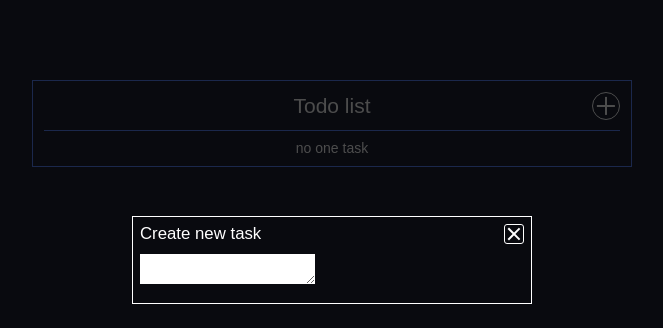
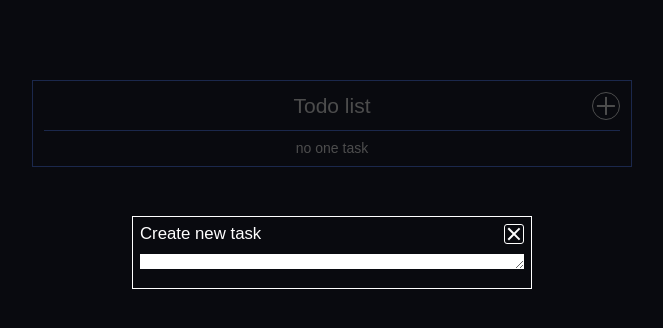
Before and after one commit to Urfeen/todo-lilst, a React (Create React App) app: page / in a window 1280 px wide. Both pictures are taken after a click on the button 913 px from the left and 106 px from the top of the page. Shown: the top 328 px of the page, without its empty margins (308-971 px from the left). Built offline with nearby package versions, Linux system fonts and the light colour scheme.

Commit message:
refactor: change file name

```diff
--- a/src/components/InputText/InputText.jsx
+++ /dev/null
@@ -1,9 +0,0 @@
-import { useRef } from "react";
-
-const InputText = () => {
-  const textArea = useRef();
-
-  return <textarea ref={textArea} />;
-};
-
-export default InputText;
--- a/src/components/Modal/StyledModal.css.js
+++ b/src/components/Modal/StyledModal.css.js
@@ -89,7 +89,7 @@ const StyledModal = styled.div`
     };
   }};
   transition: opacity linear 0.2s;
-  }
+}
 `
 
 export default StyledModal;
--- /dev/null
+++ b/src/components/TextareaWithSubtasks/TextareaWithSubtasks.jsx
@@ -0,0 +1,26 @@
+import { useEffect, useRef } from "react";
+import TextareaAutosize from "react-textarea-autosize";
+import styled from "styled-components";
+
+const StyledTextareaWithSubtasks = styled.div`
+  textarea {
+    width: 100%;
+    color: yellow;
+  }
+`;
+
+const TextareaWithSubtasks = ({ className }) => {
+  let textarea = useRef();
+
+  useEffect(() => {
+    textarea.focus();
+  }, []);
+
+  return (
+    <StyledTextareaWithSubtasks className={className ? className : ""}>
+      <TextareaAutosize ref={(tag) => (textarea = tag)} />
+    </StyledTextareaWithSubtasks>
+  );
+};
+
+export default TextareaWithSubtasks;
--- a/src/components/TodoList.jsx
+++ b/src/components/TodoList.jsx
@@ -3,7 +3,7 @@ import "./TodoList.scss";
 import Modal from "./Modal/Modal.jsx";
 import { nanoid } from "nanoid";
 import { memo, useEffect, useState } from "react";
-import InputText from "./InputText/InputText.jsx";
+import TextareaWithSubtasks from "./TextareaWithSubtasks/TextareaWithSubtasks.jsx";
 import AddButton from "../components/AddButton/AddButton.jsx";
 
 const TodoList = () => {
@@ -64,7 +64,7 @@ const TodoList = () => {
       <header>
         <h1>Todo list</h1>
         <AddButton
-          className="todo-list__add-todo"
+          className="todo-list__add-todo-btn"
           size="2rem"
           onClick={toggleModalHandler}
         />
@@ -74,7 +74,7 @@ const TodoList = () => {
             zIndexBox={2}
             onClose={toggleModalHandler}
           >
-            <InputText addTaskHandler={addTaskHandler} />
+            <TextareaWithSubtasks addTaskHandler={addTaskHandler} />
           </Modal>
         )}
       </header>
--- a/src/components/TodoList.scss
+++ b/src/components/TodoList.scss
@@ -16,7 +16,7 @@
     margin: 0px 0px 0.7rem 0px;
     position: relative;
   }
-  &__add-todo {
+  &__add-todo-btn {
     position: absolute !important;
     top: 0;
     right: 0;
```
